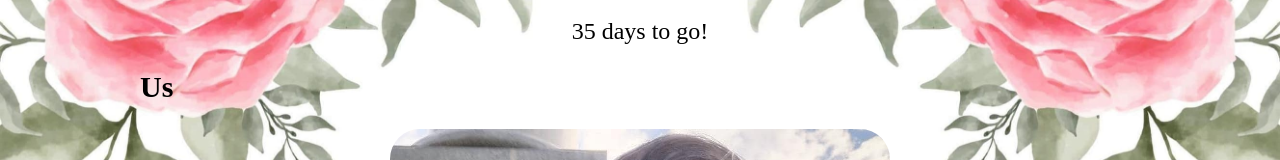
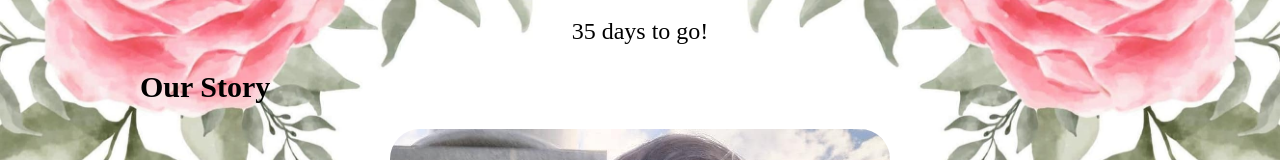
Before and after one commit to uuykay/akane-and-will, a plain HTML site: page src/index.html in a window 1280 px wide. Shown: the part 193-353 px from the top of the page. Drawn offline with Linux system fonts and the light colour scheme.

Commit message:
Cleanup usued assets

```diff
--- a/src/index.html
+++ b/src/index.html
@@ -26,7 +26,7 @@
         <p id="days-to-go"></p>
       </div>
       <div class="text-content-section">
-        <h2>Us</h2>
+        <h2>Our Story</h2>
         <div class="center-wrapper">
           <img
             id="us-image"
@@ -37,6 +37,7 @@
       </div>
       <div class="text-content-section">
         <h2>Location</h2>
+        <p></p>
       </div>
       <div class="text-content-section">
         <h2>Reception</h2>
```
Also changed, not shown: src/fonts/ananda-black.ttf (deleted), src/images/rose-clipped.jpg (deleted).
